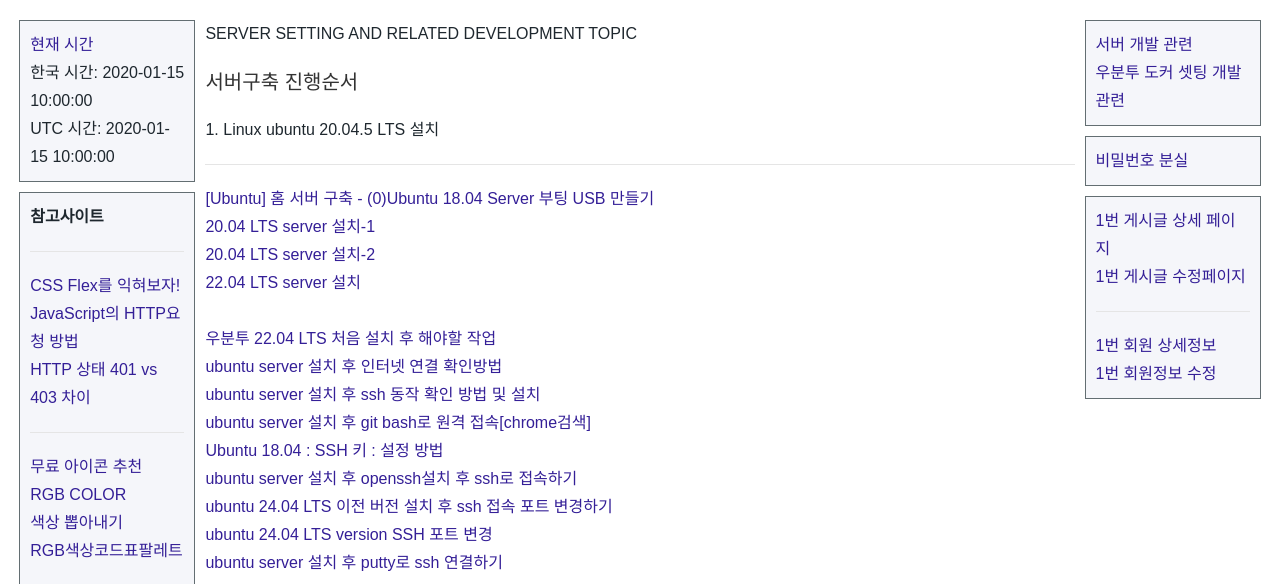
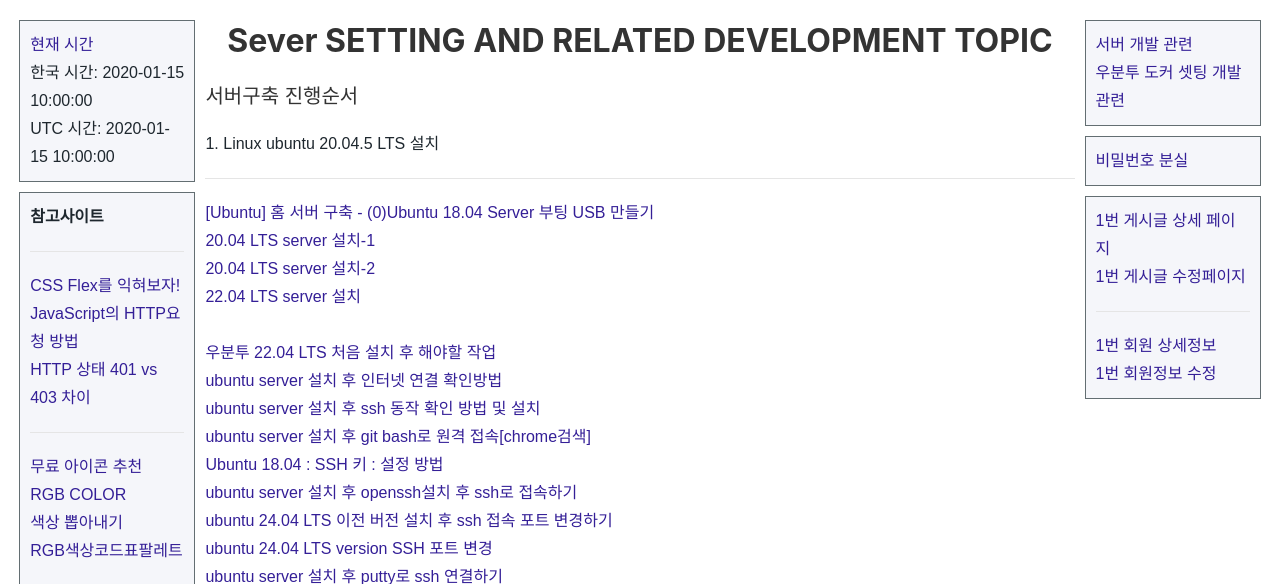
Before and after one commit to moljin/Basics_0.2.0, a Python web app: template app/templates/common/server.html in a window 1280 px wide. Shown: the part 151-735 px from the top of the page. Run offline with Jinja, Linux system fonts and the light colour scheme; the template is opened without the code that fills it: most values are stand-ins (such as "Sample title", 1, 10 or a date in 2020).

Commit message:
main design 수정

```diff
--- a/app/templates/common/docker.html
+++ b/app/templates/common/docker.html
@@ -7,7 +7,7 @@
 {% block main %}
     <article class="main flex-item contents-container">
         <div  class="mt-10">
-            <p class="h1">Linux Docker SETTING AND RELATED DEVELOPMENT TOPIC</p>
+        <h2 style="text-align: center"><strong>Linux Docker SETTING AND RELATED DEVELOPMENT TOPIC</strong></h2>
 
             <div><a href="https://www.leafcats.com/153" target="_blank">리눅스에 도커(Docker) 설치하기(9년 전)</a></div>
             <div><a href="https://sungmin-developer.tistory.com/19" target="_blank">Ubuntu 24.04 Docker 및 MySQL 컨테이너 설치(제일 잘 설명)</a></div>
--- a/app/templates/common/server.html
+++ b/app/templates/common/server.html
@@ -7,7 +7,7 @@
 {% block main %}
 <article class="main flex-item contents-container">
     <div  class="mt-10">
-        <p class="h1">SERVER SETTING AND RELATED DEVELOPMENT TOPIC</p>
+        <h2 style="text-align: center"><strong>Sever SETTING AND RELATED DEVELOPMENT TOPIC</strong></h2>
 
         <div>
             <h4>서버구축 진행순서</h4>
```
